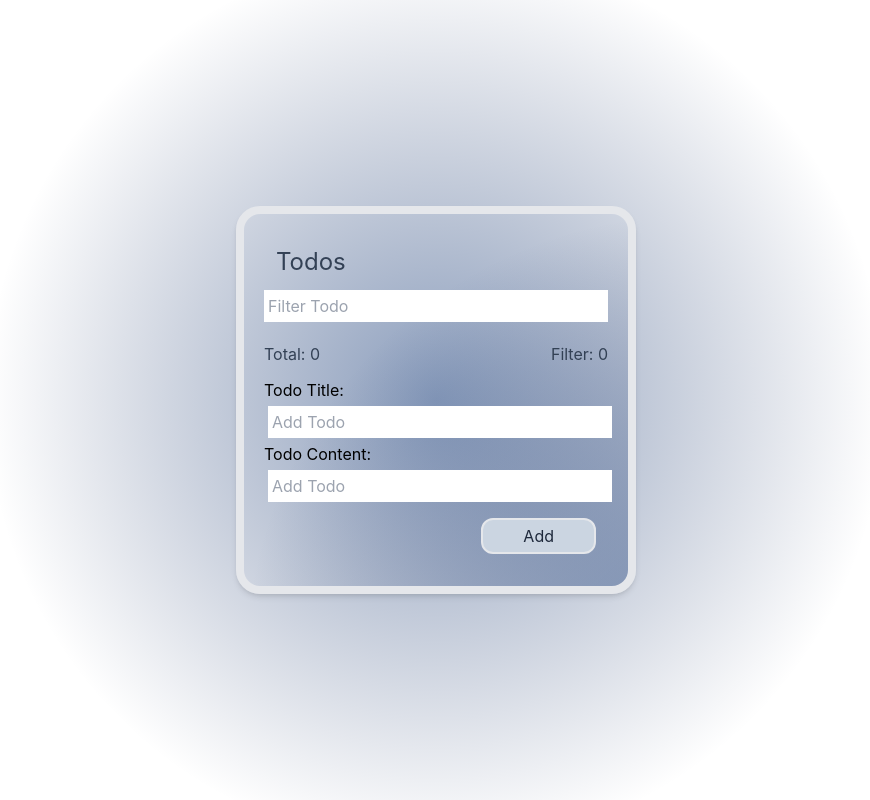
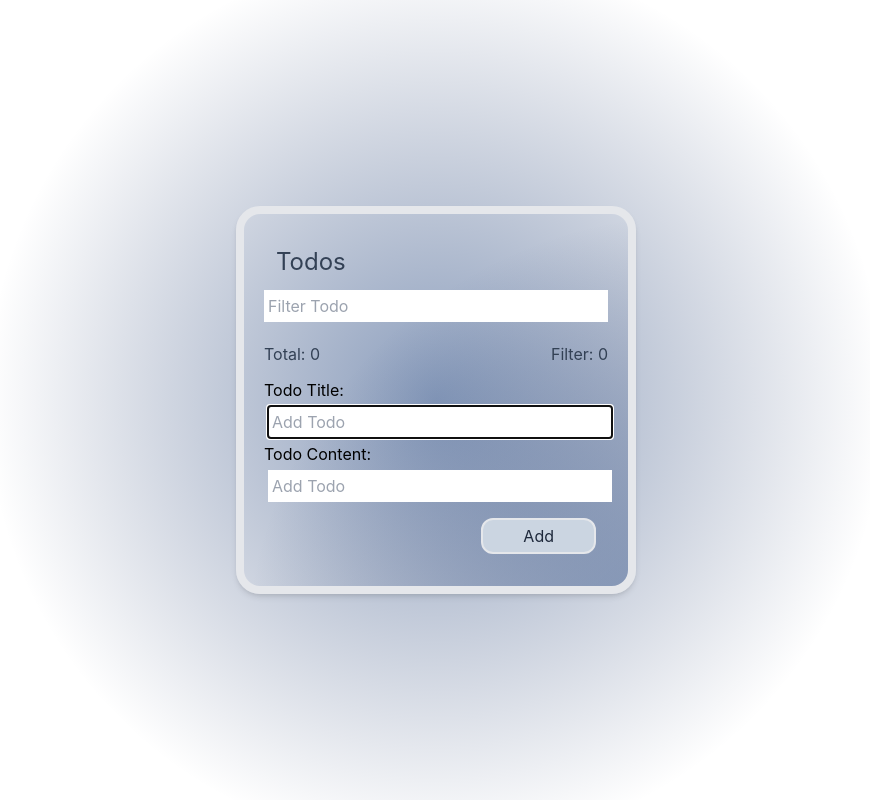
Before and after one commit to Hololopoto/contacts-app, a React (Create React App) app: page / in a window 1280 px wide. Shown: the whole page, without its empty margins (204-1074 px from the left). Built offline with nearby package versions, Linux system fonts and the light colour scheme.

Commit message:
useRef was added and focus was provided on the first input for each data entry.

```diff
--- a/src/components/Contact/Form/form.js
+++ b/src/components/Contact/Form/form.js
@@ -1,4 +1,4 @@
-import { useState, useEffect } from "react";
+import { useState, useEffect, useRef } from "react";
 import { v4 as uuidv4 } from "uuid";
 
 const initialFormValues = { fullname: "", phone_number: "" };
@@ -17,21 +17,23 @@ function Form({ addContact, contacts }) {
     if (form.fullname === "" || form.phone_number === "") {
       return false;
     }
-
+    firstInput.current.focus();
     addContact([...contacts, { id: uuidv4(), ...form }]);
     e.preventDefault();
   };
-
+  const firstInput = useRef(null);
   return (
     <form className="" onSubmit={onSubmit}>
       <div>
         <label htmlFor="Todo Title">Todo Title:</label>
         <input
+          ref={firstInput}
           name="fullname"
           className="w-full p-1 m-1 box-border box"
           placeholder="Add Todo"
           value={form.fullname}
           onChange={onChangeInput}
+          autoFocus
         />
       </div>
       <div>
```
